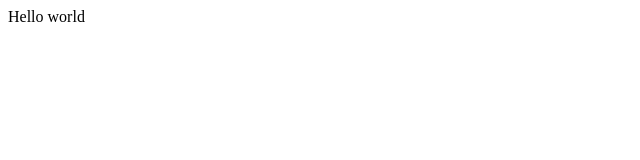
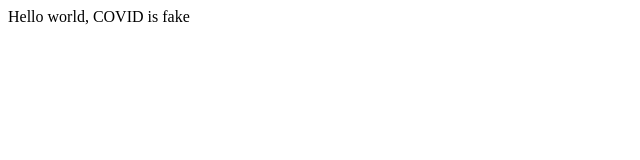
Before and after one commit to ScottyMcCotty/CovidShmovid, a plain HTML site: page index.html in a window 1280 px wide. Shown: the whole page, without its empty margins (0-640 px from the left). Drawn offline with Linux system fonts and the light colour scheme.

Commit message:
Testing version control

```diff
--- a/index.html
+++ b/index.html
@@ -7,7 +7,7 @@
     <link href="style.css" rel="stylesheet" type="text/css" />
   </head>
   <body>
-    Hello world
+    Hello world, COVID is fake
     <script src="script.js"></script>
   </body>
 </html>
```
